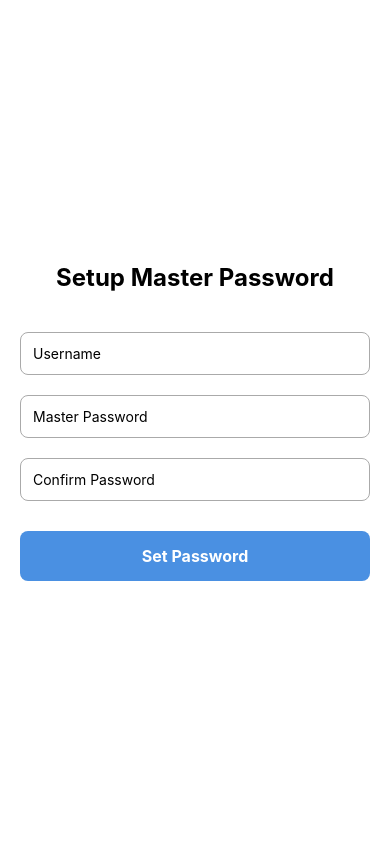
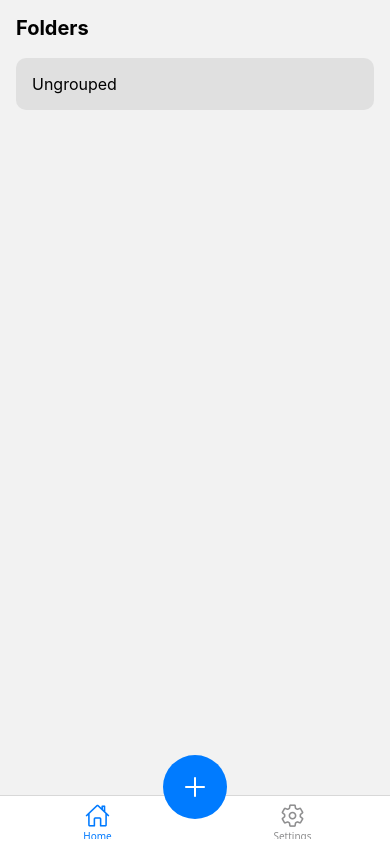
Before and after one commit to solo-developer/CredentialVault, a React Native app: screen /Dashboard in a window 390 px wide. Built offline with nearby package versions, Linux system fonts and the light colour scheme.

Commit message:
basic structure of dashboard

```diff
--- a/App.tsx
+++ b/App.tsx
@@ -1,56 +1,44 @@
-/**
- * Sample React Native App
- * https://github.com/facebook/react-native
- *
- * @format
- */
+import React, { useState, useEffect } from 'react';
+import { View, ActivityIndicator } from 'react-native';
+import AsyncStorage from '@react-native-async-storage/async-storage';
+import { NavigationContainer } from '@react-navigation/native';
+import { createNativeStackNavigator } from '@react-navigation/native-stack';
 
-import { NewAppScreen } from '@react-native/new-app-screen';
-import { StatusBar, StyleSheet, useColorScheme, View } from 'react-native';
-import { createNativeStackNavigator } from '@react-navigation/native-stack';
-import {
-  SafeAreaProvider,
-  useSafeAreaInsets,
-} from 'react-native-safe-area-context';
-import MasterPasswordScreen from './src/screens/MasterPasswordScreen';
-import { NavigationContainer } from '@react-navigation/native';
+// Screens
 import MasterPasswordSetup from './src/screens/MasterPasswordScreen';
-import HomeScreen from './src/screens/HomeScreen';
+import Dashboard from './src/screens/Dashboard';
 
-export type RootStackParamList = {
-  MasterPasswordSetup: undefined;
-  HomeScreen: undefined;
-};
+const Stack = createNativeStackNavigator();
 
-const Stack = createNativeStackNavigator<RootStackParamList>();
-function App() {
-  const isDarkMode = useColorScheme() === 'dark';
+export default function App() {
+  const [loading, setLoading] = useState(true);
+  const [hasMasterPassword, setHasMasterPassword] = useState(false);
 
-  return (
-    <SafeAreaProvider>
-      <StatusBar barStyle={isDarkMode ? 'light-content' : 'dark-content'} />
-      <AppContent />
-    </SafeAreaProvider>
-  );
-}
+  useEffect(() => {
+    const checkMasterPassword = async () => {
+      const password = await AsyncStorage.getItem('masterPassword');
+      setHasMasterPassword(!!password);
+      setLoading(false);
+    };
+    checkMasterPassword();
+  }, []);
 
-function AppContent() {
-  const safeAreaInsets = useSafeAreaInsets();
+  if (loading) {
+    return (
+      <View style={{ flex: 1, justifyContent: 'center', alignItems: 'center' }}>
+        <ActivityIndicator size="large" />
+      </View>
+    );
+  }
 
   return (
     <NavigationContainer>
       <Stack.Navigator screenOptions={{ headerShown: false }}>
-        <Stack.Screen name="MasterPasswordSetup" component={MasterPasswordScreen} />
-        <Stack.Screen name="HomeScreen" component={HomeScreen} />
+        {!hasMasterPassword ? (
+          <Stack.Screen name="MasterPasswordSetup" component={MasterPasswordSetup} />
+        ) : null}
+        <Stack.Screen name="Dashboard" component={Dashboard} />
       </Stack.Navigator>
     </NavigationContainer>
   );
 }
-
-const styles = StyleSheet.create({
-  container: {
-    flex: 1,
-  },
-});
-
-export default App;
--- a/package.json
+++ b/package.json
@@ -12,12 +12,14 @@
   "dependencies": {
     "@react-native-async-storage/async-storage": "^2.2.0",
     "@react-native/new-app-screen": "0.82.1",
+    "@react-navigation/bottom-tabs": "^7.8.6",
     "@react-navigation/native": "^7.1.21",
     "@react-navigation/native-stack": "^7.6.4",
     "react": "19.1.1",
     "react-native": "0.82.1",
     "react-native-safe-area-context": "^5.6.2",
     "react-native-screens": "^4.18.0",
+    "react-native-vector-icons": "^10.3.0",
     "uuid": "^13.0.0"
   },
   "devDependencies": {
@@ -33,6 +35,7 @@
     "@react-native/typescript-config": "0.82.1",
     "@types/jest": "^29.5.13",
     "@types/react": "^19.1.1",
+    "@types/react-native-vector-icons": "^6.4.18",
     "@types/react-test-renderer": "^19.1.0",
     "eslint": "^8.19.0",
     "jest": "^29.6.3",
--- /dev/null
+++ b/src/screens/Dashboard.tsx
@@ -0,0 +1,103 @@
+import React, { useState } from 'react';
+import { View, TouchableOpacity, StyleSheet, Modal, Text } from 'react-native';
+import { createBottomTabNavigator } from '@react-navigation/bottom-tabs';
+import Ionicons from 'react-native-vector-icons/Ionicons';
+
+import HomeScreen from './HomeScreen';
+import SettingsScreen from './SettingsScreen';
+
+const Tab = createBottomTabNavigator();
+
+export default function Dashboard() {
+  const [addModalVisible, setAddModalVisible] = useState(false);
+
+  const openAddModal = () => setAddModalVisible(true);
+  const closeAddModal = () => setAddModalVisible(false);
+
+  return (
+    <>
+      <Tab.Navigator
+        screenOptions={({ route }) => ({
+          headerShown: false,
+          tabBarShowLabel: true,
+          tabBarIcon: ({ color, size }) => {
+            if (route.name === 'Home') return <Ionicons name="home-outline" size={size} color={color} />;
+            if (route.name === 'Settings') return <Ionicons name="settings-outline" size={size} color={color} />;
+            return null;
+          },
+        })}
+      >
+        <Tab.Screen name="Home" component={HomeScreen} />
+        <Tab.Screen name="Settings" component={SettingsScreen} />
+      </Tab.Navigator>
+
+      {/* Floating Add Button */}
+      <View style={styles.addButtonContainer}>
+        <TouchableOpacity
+          style={styles.addButton}
+          onPress={openAddModal}
+          onLongPress={openAddModal} // long press opens modal
+        >
+          <Ionicons name="add" size={32} color="#fff" />
+        </TouchableOpacity>
+      </View>
+
+      {/* Modal for Add Folder / Add Item */}
+      <Modal transparent visible={addModalVisible} animationType="fade">
+        <View style={styles.modalOverlay}>
+          <View style={styles.modalContent}>
+            <TouchableOpacity style={styles.modalButton} onPress={() => { /* Add Folder Logic */ }}>
+              <Text style={styles.modalText}>Add Folder</Text>
+            </TouchableOpacity>
+            <TouchableOpacity style={styles.modalButton} onPress={() => { /* Add Item Logic */ }}>
+              <Text style={styles.modalText}>Add Item</Text>
+            </TouchableOpacity>
+            <TouchableOpacity style={[styles.modalButton, { backgroundColor: '#ccc' }]} onPress={closeAddModal}>
+              <Text style={styles.modalText}>Cancel</Text>
+            </TouchableOpacity>
+          </View>
+        </View>
+      </Modal>
+    </>
+  );
+}
+
+const styles = StyleSheet.create({
+  addButtonContainer: {
+    position: 'absolute',
+    bottom: 25,
+    alignSelf: 'center',
+  },
+  addButton: {
+    width: 64,
+    height: 64,
+    borderRadius: 32,
+    backgroundColor: '#007bff',
+    justifyContent: 'center',
+    alignItems: 'center',
+    elevation: 5,
+  },
+  modalOverlay: {
+    flex: 1,
+    backgroundColor: 'rgba(0,0,0,0.4)',
+    justifyContent: 'center',
+    alignItems: 'center',
+  },
+  modalContent: {
+    width: 250,
+    backgroundColor: '#fff',
+    borderRadius: 12,
+    padding: 20,
+  },
+  modalButton: {
+    padding: 12,
+    marginVertical: 5,
+    backgroundColor: '#007bff',
+    borderRadius: 8,
+  },
+  modalText: {
+    color: '#fff',
+    textAlign: 'center',
+    fontWeight: 'bold',
+  },
+});
--- a/src/screens/HomeScreen.tsx
+++ b/src/screens/HomeScreen.tsx
@@ -1,105 +1,48 @@
 import React, { useState, useEffect } from 'react';
-import { View, Text, TouchableOpacity, FlatList, Alert, TextInput, StyleSheet, Modal } from 'react-native';
-import AsyncStorage from '@react-native-async-storage/async-storage';
-import { v4 as uuidv4 } from 'uuid'; // For unique ids
+import { View, Text, FlatList, TouchableOpacity, StyleSheet } from 'react-native';
 
-const STORAGE_KEY = '@folders_data';
-
-type Credential = { id: string; title: string; username: string; password: string };
-type Folder = { id: string; name: string; credentials: Credential[] };
+type Folder = {
+  id: string;
+  name: string;
+};
 
 export default function HomeScreen() {
-  const [folders, setFolders] = useState<Folder[]>([]);
-  const [modalVisible, setModalVisible] = useState(false);
-  const [isAddingFolder, setIsAddingFolder] = useState(false);
-  const [newFolderName, setNewFolderName] = useState('');
+  const [folders, setFolders] = useState<Folder[]>([
+    { id: '1', name: 'Ungrouped' },
+  ]);
 
+  // TODO: Load folders from AsyncStorage on mount
   useEffect(() => {
-    loadFolders();
+    // Example: loadFolders();
   }, []);
 
-  const loadFolders = async () => {
-    const data = await AsyncStorage.getItem(STORAGE_KEY);
-    if (data) setFolders(JSON.parse(data));
-    else {
-      const defaultFolder: Folder = { id: uuidv4(), name: 'Ungrouped', credentials: [] };
-      setFolders([defaultFolder]);
-      await AsyncStorage.setItem(STORAGE_KEY, JSON.stringify([defaultFolder]));
-    }
-  };
-
-  const saveFolders = async (updatedFolders: Folder[]) => {
-    setFolders(updatedFolders);
-    await AsyncStorage.setItem(STORAGE_KEY, JSON.stringify(updatedFolders));
-  };
-
-  const handleAddFolder = async () => {
-    if (!newFolderName) return Alert.alert('Error', 'Folder name cannot be empty');
-    const newFolder: Folder = { id: uuidv4(), name: newFolderName, credentials: [] };
-    const updatedFolders = [...folders, newFolder];
-    await saveFolders(updatedFolders);
-    setNewFolderName('');
-    setModalVisible(false);
-  };
-
   const renderFolder = ({ item }: { item: Folder }) => (
-    <View style={styles.folder}>
-      <Text style={styles.folderTitle}>{item.name}</Text>
-      {item.credentials.map(c => (
-        <Text key={c.id} style={styles.credentialText}>{c.title}</Text>
-      ))}
-    </View>
+    <TouchableOpacity style={styles.folderItem}>
+      <Text style={styles.folderText}>{item.name}</Text>
+    </TouchableOpacity>
   );
 
   return (
     <View style={styles.container}>
+      <Text style={styles.title}>Folders</Text>
       <FlatList
         data={folders}
-        keyExtractor={item => item.id}
         renderItem={renderFolder}
-        contentContainerStyle={{ paddingBottom: 80 }}
+        keyExtractor={(item) => item.id}
+        contentContainerStyle={{ paddingBottom: 100 }}
       />
-
-      {/* Add Modal */}
-      <Modal visible={modalVisible} transparent animationType="slide">
-        <View style={styles.modalContainer}>
-          <View style={styles.modalContent}>
-            <Text style={{ fontSize: 18, marginBottom: 10 }}>Add Folder</Text>
-            <TextInput
-              placeholder="Folder Name"
-              value={newFolderName}
-              onChangeText={setNewFolderName}
-              style={styles.input}
-            />
-            <TouchableOpacity style={styles.addBtn} onPress={handleAddFolder}>
-              <Text style={{ color: '#fff' }}>Add</Text>
-            </TouchableOpacity>
-            <TouchableOpacity style={[styles.addBtn, { backgroundColor: 'grey', marginTop: 10 }]} onPress={() => setModalVisible(false)}>
-              <Text style={{ color: '#fff' }}>Cancel</Text>
-            </TouchableOpacity>
-          </View>
-        </View>
-      </Modal>
-
-      {/* Bottom tabs */}
-      <View style={styles.bottomTabs}>
-        <TouchableOpacity style={styles.tabButton}><Text>Settings</Text></TouchableOpacity>
-        <TouchableOpacity style={styles.tabButton} onPress={() => setModalVisible(true)}><Text>Add</Text></TouchableOpacity>
-        <TouchableOpacity style={styles.tabButton}><Text>Home</Text></TouchableOpacity>
-      </View>
     </View>
   );
 }
 
 const styles = StyleSheet.create({
-  container: { flex: 1, backgroundColor: '#fff' },
-  folder: { padding: 15, borderBottomWidth: 1, borderBottomColor: '#ccc' },
-  folderTitle: { fontWeight: 'bold', fontSize: 16 },
-  credentialText: { paddingLeft: 10, marginTop: 5 },
-  bottomTabs: { position: 'absolute', bottom: 0, width: '100%', flexDirection: 'row', justifyContent: 'space-around', padding: 15, borderTopWidth: 1, borderTopColor: '#ccc', backgroundColor: '#fff' },
-  tabButton: { alignItems: 'center', justifyContent: 'center' },
-  modalContainer: { flex: 1, justifyContent: 'center', alignItems: 'center', backgroundColor: 'rgba(0,0,0,0.5)' },
-  modalContent: { width: 300, padding: 20, backgroundColor: '#fff', borderRadius: 10 },
-  input: { borderWidth: 1, padding: 10, borderRadius: 5, marginBottom: 10 },
-  addBtn: { backgroundColor: '#007bff', padding: 10, alignItems: 'center', borderRadius: 5 },
+  container: { flex: 1, padding: 16 },
+  title: { fontSize: 20, fontWeight: 'bold', marginBottom: 12 },
+  folderItem: {
+    padding: 16,
+    marginVertical: 6,
+    backgroundColor: '#e0e0e0',
+    borderRadius: 10,
+  },
+  folderText: { fontSize: 16 },
 });
--- a/src/screens/MasterPasswordScreen.tsx
+++ b/src/screens/MasterPasswordScreen.tsx
@@ -57,7 +57,7 @@ const MasterPasswordSetup: React.FC = () => {
     const storedPassword = await AsyncStorage.getItem('@master_password');
     const storedUsername = await AsyncStorage.getItem('@username');
     if (username.trim() === storedUsername && password === storedPassword) {
-      navigation.replace('HomeScreen');
+      navigation.replace('Dashboard');
     } else {
       Alert.alert('Error', 'Invalid username or password');
     }
--- /dev/null
+++ b/src/screens/SettingsScreen.tsx
@@ -0,0 +1,46 @@
+import React from 'react';
+import { View, Text, StyleSheet, TouchableOpacity, Alert } from 'react-native';
+
+export default function SettingsScreen() {
+  const handleImport = () => {
+    Alert.alert('Import', 'Import JSON functionality will be implemented here');
+  };
+
+  const handleExport = () => {
+    Alert.alert('Export', 'Export JSON functionality will be implemented here');
+  };
+
+  const handleProfile = () => {
+    Alert.alert('Profile', 'Profile settings will be implemented here');
+  };
+
+  return (
+    <View style={styles.container}>
+      <Text style={styles.title}>Settings</Text>
+
+      <TouchableOpacity style={styles.button} onPress={handleImport}>
+        <Text style={styles.buttonText}>Import JSON</Text>
+      </TouchableOpacity>
+
+      <TouchableOpacity style={styles.button} onPress={handleExport}>
+        <Text style={styles.buttonText}>Export JSON</Text>
+      </TouchableOpacity>
+
+      <TouchableOpacity style={styles.button} onPress={handleProfile}>
+        <Text style={styles.buttonText}>User Profile</Text>
+      </TouchableOpacity>
+    </View>
+  );
+}
+
+const styles = StyleSheet.create({
+  container: { flex: 1, padding: 16 },
+  title: { fontSize: 20, fontWeight: 'bold', marginBottom: 20 },
+  button: {
+    padding: 16,
+    marginVertical: 8,
+    backgroundColor: '#007bff',
+    borderRadius: 10,
+  },
+  buttonText: { color: '#fff', fontWeight: 'bold', textAlign: 'center' },
+});
```
Also changed, not shown: 2 other files (tests, documents, lock files or other folders).
